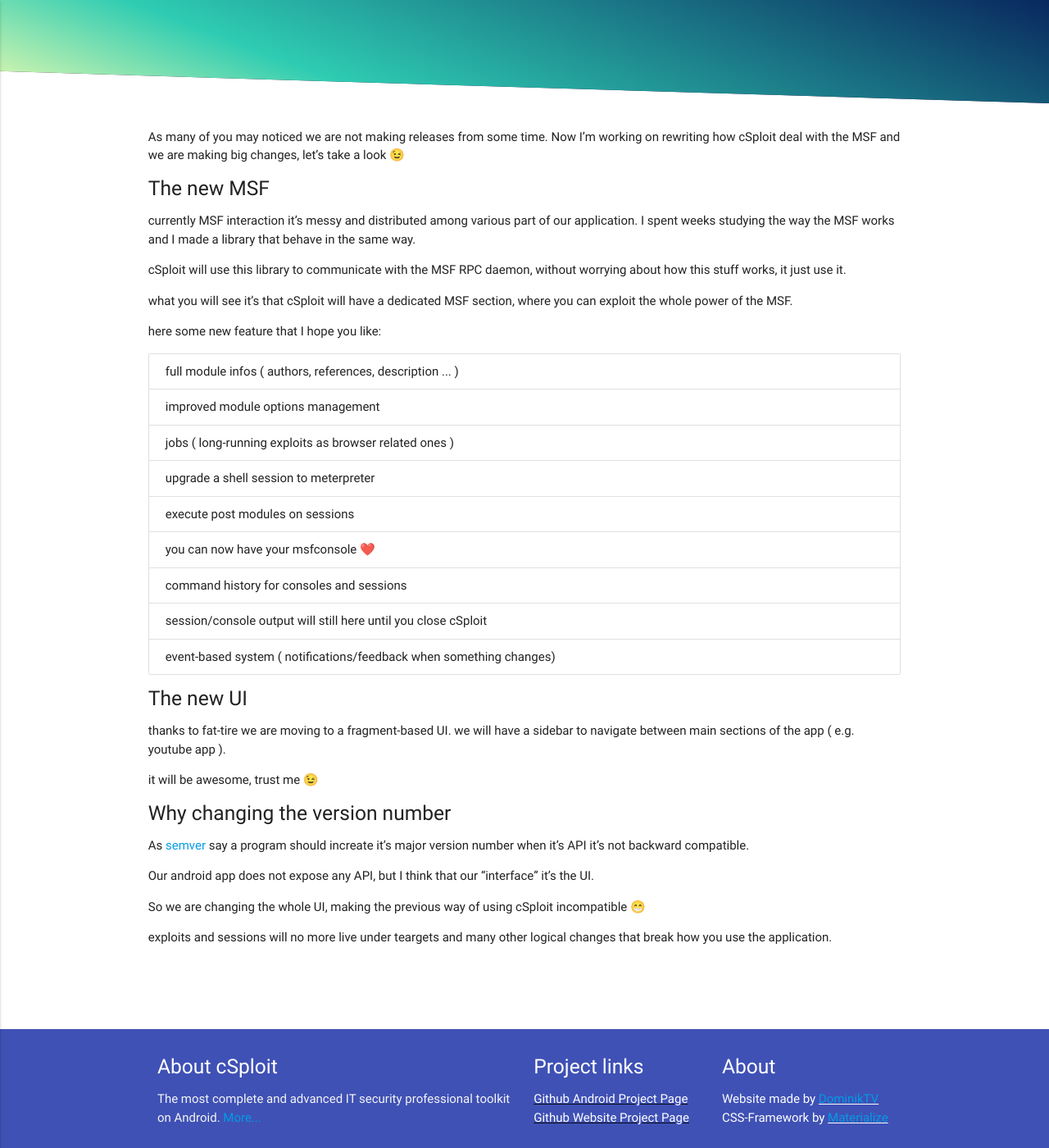
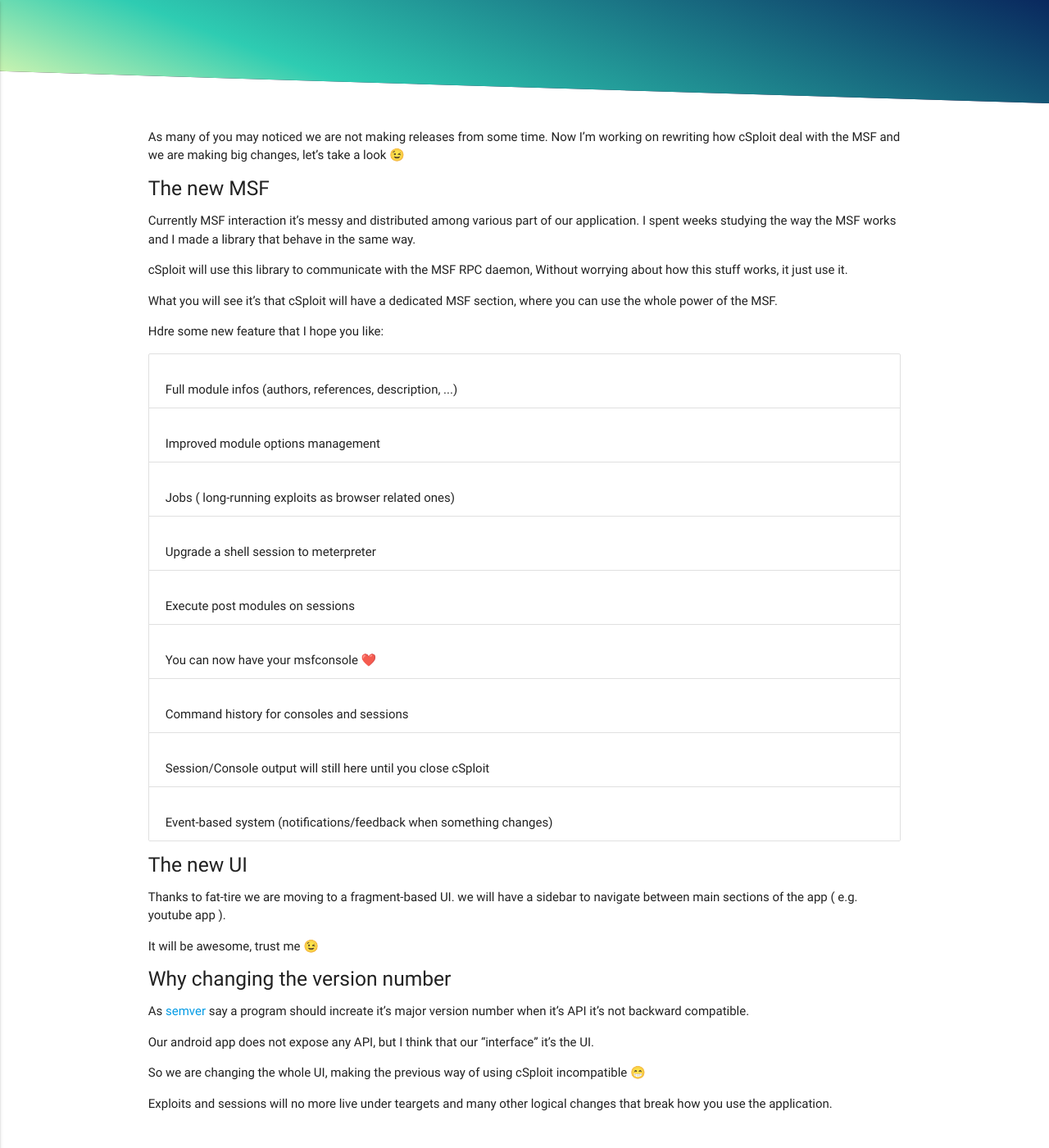
Before and after one commit to cSploit/cSploit.github.io, a Jekyll site: the page built from _posts/2015-11-24-preparing-csploit-2.md, in a window 1280 px wide and 1400 px high, scrolled down 329 px. Shown: the whole window at 82% size. Built offline with Jekyll 4.4.1, drawn with Linux system fonts in a browser that asks for light colours; emoji names are drawn with the system emoji font.

Commit message:
Update 2015-11-24-preparing-csploit-2.md

```diff
--- a/_posts/2015-11-24-preparing-csploit-2.md
+++ b/_posts/2015-11-24-preparing-csploit-2.md
@@ -9,36 +9,36 @@
 
 ##### The new MSF
 
-currently MSF interaction it's messy and distributed among various part of our application.
+Currently MSF interaction it's messy and distributed among various part of our application.
 I spent weeks studying the way the MSF works and I made a library that behave in the same way.
 
 cSploit will use this library to communicate with the MSF RPC daemon,
-without worrying about how this stuff works, it just use it.
+Without worrying about how this stuff works, it just use it.
 
-what you will see it's that cSploit will have a dedicated MSF section, where you
-can exploit the whole power of the MSF.
+What you will see it's that cSploit will have a dedicated MSF section, where you
+can use the whole power of the MSF.
 
-here some new feature that I hope you like:
+Hdre some new feature that I hope you like:
 
 
 <ul class="collection">
-  <li class="collection-item">full module infos ( authors, references, description ... )</li>
-  <li class="collection-item">improved module options management</li>
-  <li class="collection-item">jobs ( long-running exploits as browser related ones )</li>
-  <li class="collection-item">upgrade a shell session to meterpreter</li>
-  <li class="collection-item">execute post modules on sessions</li>
-  <li class="collection-item">you can now have your msfconsole :heart:</li>
-  <li class="collection-item">command history for consoles and sessions</li>
-  <li class="collection-item">session/console output will still here until you close cSploit</li>
-  <li class="collection-item">event-based system ( notifications/feedback when something changes)</li>
+  <li class="collection-item">Full module infos (authors, references, description, ...)</li>
+  <li class="collection-item">Improved module options management</li>
+  <li class="collection-item">Jobs ( long-running exploits as browser related ones)</li>
+  <li class="collection-item">Upgrade a shell session to meterpreter</li>
+  <li class="collection-item">Execute post modules on sessions</li>
+  <li class="collection-item">You can now have your msfconsole :heart:</li>
+  <li class="collection-item">Command history for consoles and sessions</li>
+  <li class="collection-item">Session/Console output will still here until you close cSploit</li>
+  <li class="collection-item">Event-based system (notifications/feedback when something changes)</li>
 </ul>
 
 ##### The new UI
 
-thanks to fat-tire we are moving to a fragment-based UI.
+Thanks to fat-tire we are moving to a fragment-based UI.
 we will have a sidebar to navigate between main sections of the app ( e.g. youtube app ).
 
-it will be awesome, trust me :wink:
+It will be awesome, trust me :wink:
 
 
 ##### Why changing the version number
@@ -49,7 +49,7 @@
 
 So we are changing the whole UI, making the previous way of using cSploit incompatible :grin:
 
-exploits and sessions will no more live under teargets and many other
+Exploits and sessions will no more live under teargets and many other
 logical changes that break how you use the application.
 
 [semver]: http://semver.org
```
